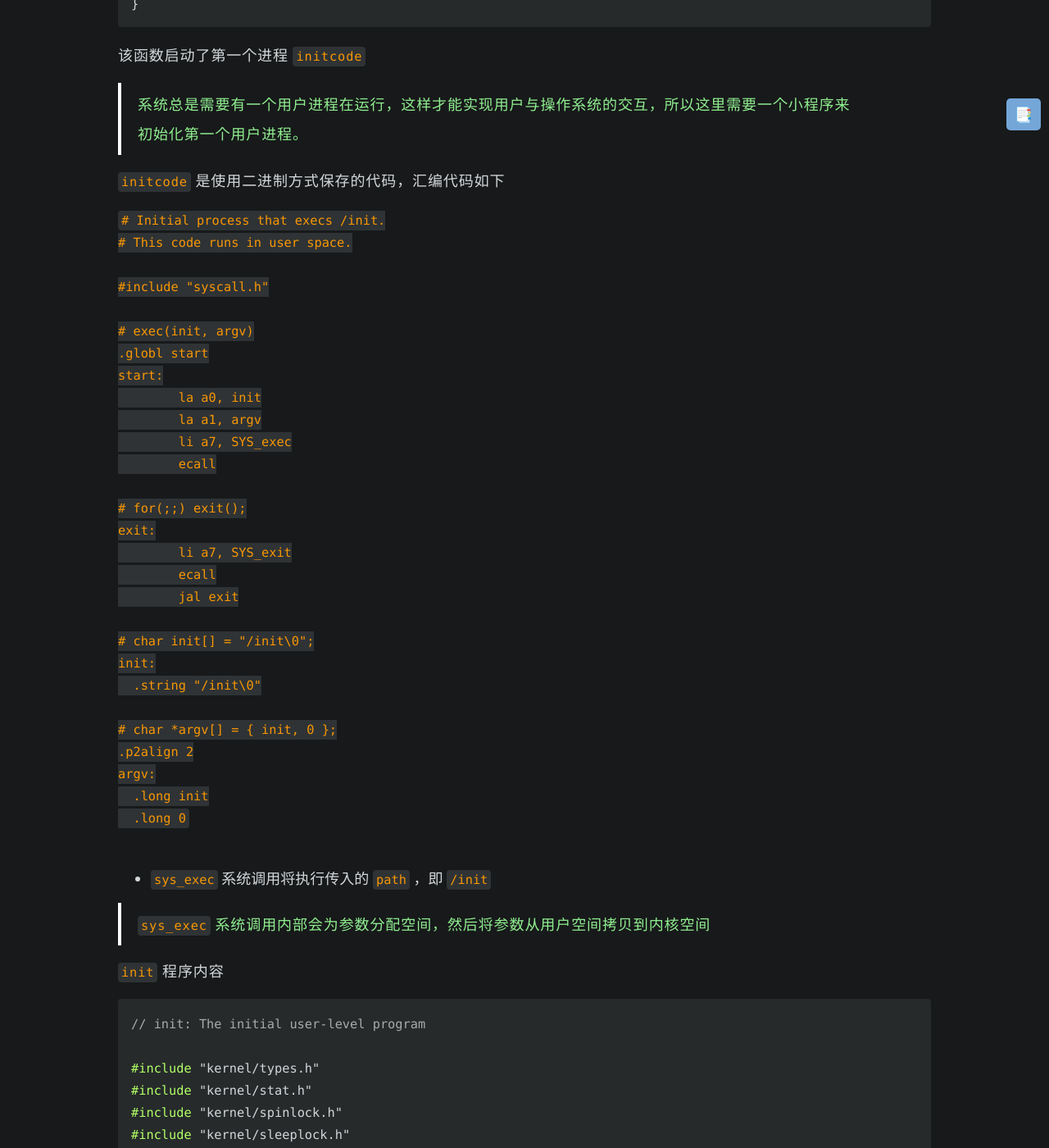
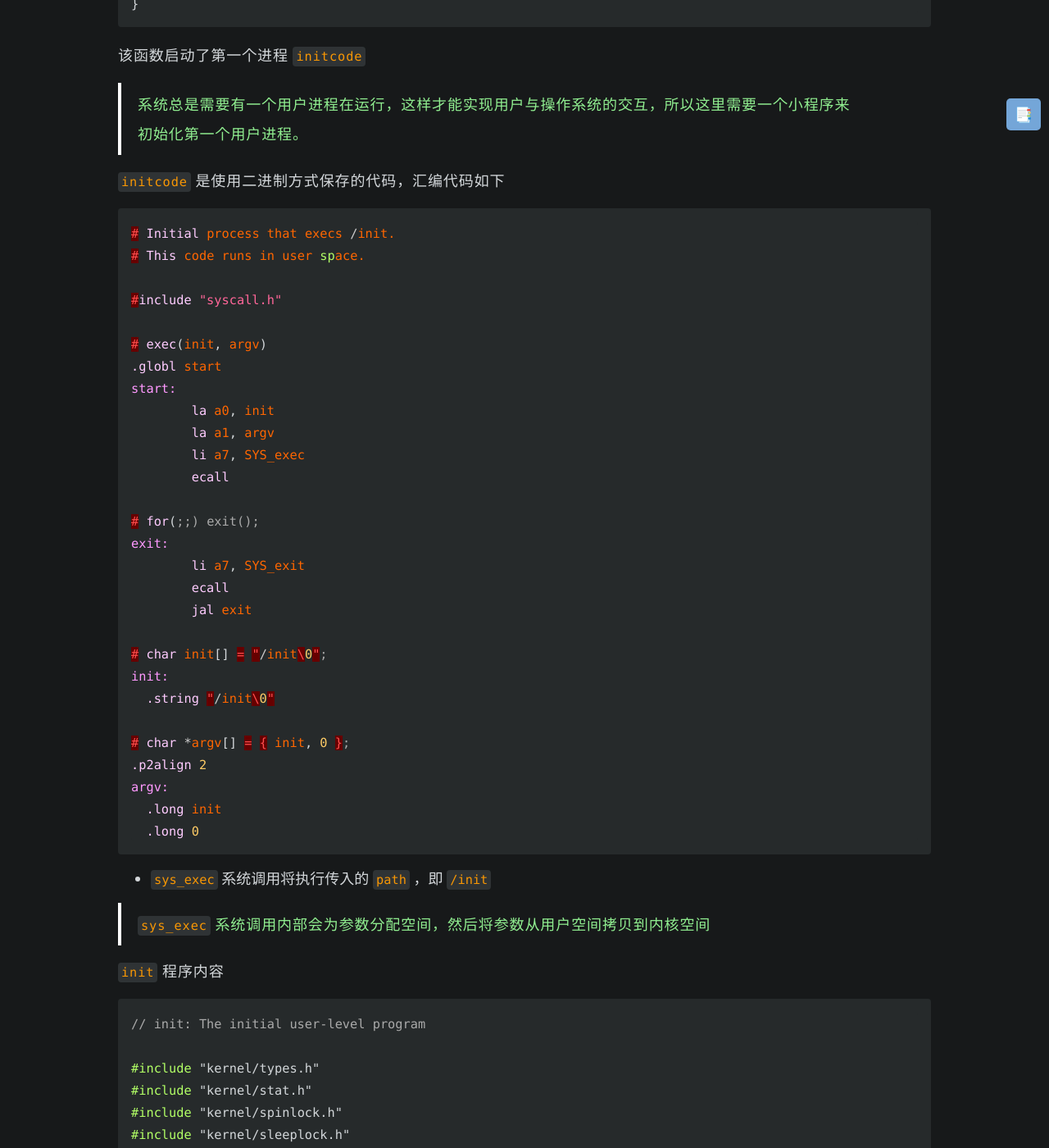
Before and after one commit to M3ngL/M3ngL.github.io, a Jekyll site: the page built from _posts/2025-11-27-Lec02：OS特性与xv6启动过程.md, in a window 1280 px wide and 1400 px high, scrolled down 10685 px. Shown: the whole window at 82% size. Built offline with Jekyll 4.4.1, drawn with Linux system fonts in a browser that asks for light colours; some of the changed text lies outside the part shown.

Commit message:
update: fix could not display assembly-language code blocks.

`````diff
--- a/_posts/2025-11-27-Lec02：OS特性与xv6启动过程.md
+++ b/_posts/2025-11-27-Lec02：OS特性与xv6启动过程.md
@@ -170,7 +170,7 @@
 
 首先从链接阶段开始，内核空间的配置文件 `kernel.ld`
 
-````assembly
+````nasm
 OUTPUT_ARCH( "riscv" )
 ENTRY( _entry )
 
@@ -183,7 +183,7 @@
 
 `_entry` 内部指令，在这里初始化栈后，跳转到 `start()`
 
-````assembly
+````nasm
 _entry:
         # set up a stack for C.
         # stack0 is declared in start.c,
@@ -343,7 +343,7 @@
 
 `initcode` 是使用二进制方式保存的代码，汇编代码如下
 
-````assembly
+````nasm
 # Initial process that execs /init.
 # This code runs in user space.
 
`````
Also changed, not shown: _posts/2025-11-15-xv6-Lab1：Utilities.md (+1 -1 lines), _posts/2025-12-02-xv6-Lab2：System Call.md (+2 -2 lines), convert_papers.py (+8 -4 lines).
